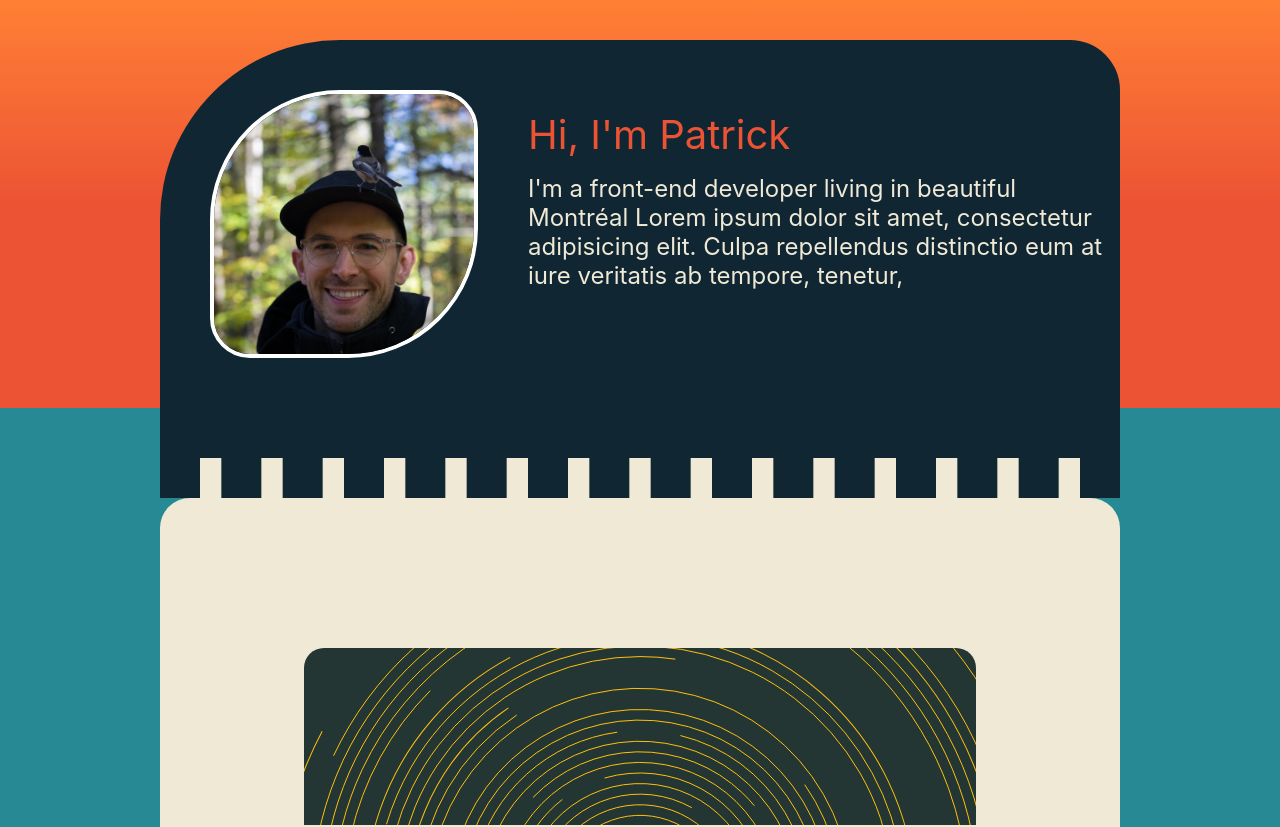
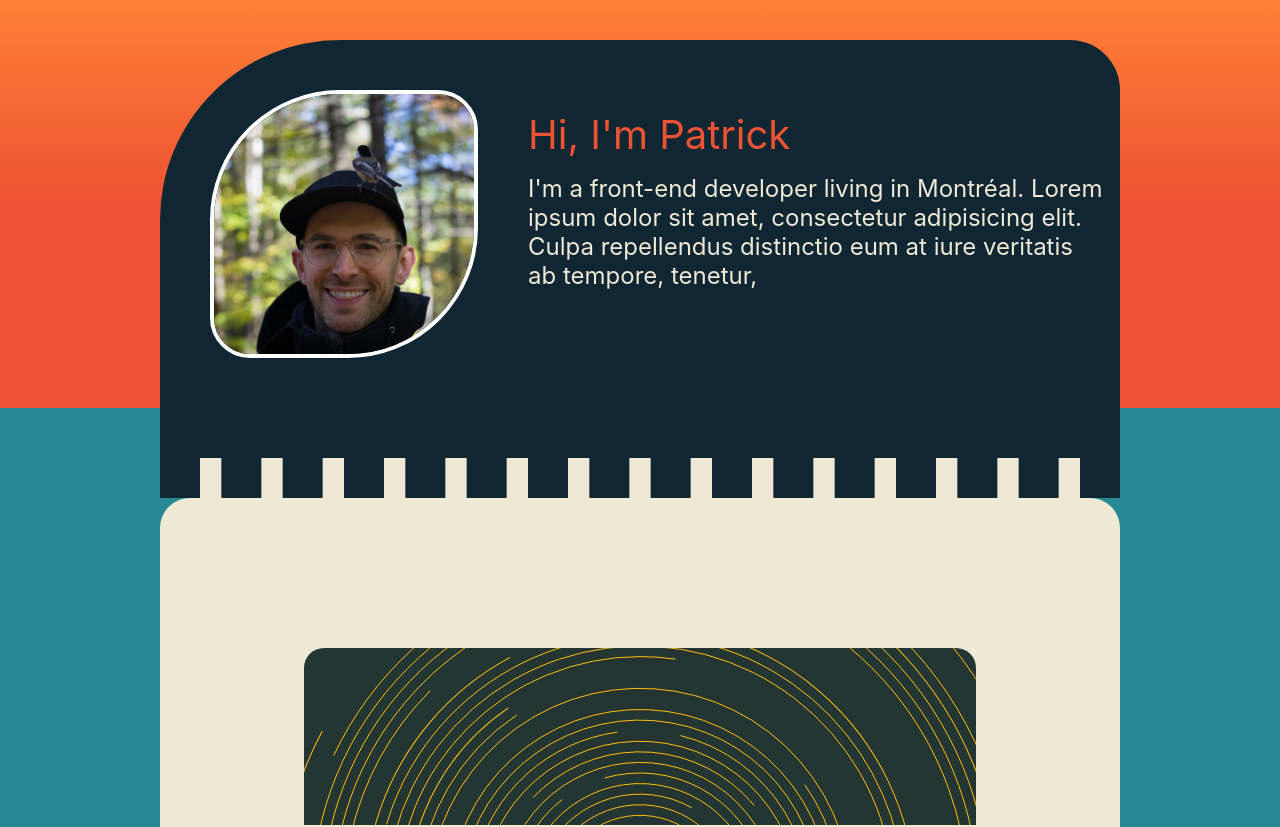
Before and after one commit to ppduss/portfolio, a React (Create React App) app: page / in a window 1280 px wide. Shown: the top 827 px of the page. Built offline with nearby package versions, Linux system fonts and the light colour scheme.

Commit message:
NPM changes

```diff
--- a/package.json
+++ b/package.json
@@ -11,7 +11,8 @@
     "node-sass": "^4.14.1",
     "react": "^16.13.1",
     "react-dom": "^16.13.1",
-    "react-scripts": "^3.4.1"
+    "react-scripts": "^3.4.1",
+    "styled-components": "^5.1.0"
   },
   "scripts": {
     "start": "react-scripts start",
--- a/src/Portfolio/Portfolio.scss
+++ b/src/Portfolio/Portfolio.scss
@@ -139,6 +139,7 @@
     }
     .text_box {
       max-width: 90%;
+      // background-color: $col2d;
       @media (min-width: 480px){
         max-width: 80%;
       }
--- a/src/Portfolio/index.jsx
+++ b/src/Portfolio/index.jsx
@@ -11,7 +11,7 @@ const App = () => {
           <img className="face" src={face} alt="profile shot" />
           <div className="text_box">
             <div className="greetings">Hi, I'm Patrick</div>
-            <div className="iam">I'm a front-end developer living in beautiful Montréal  Lorem ipsum dolor sit amet, consectetur adipisicing elit. Culpa repellendus distinctio eum at iure veritatis ab tempore, tenetur,</div>
+            <div className="iam">I'm a front-end developer living in Montréal.  Lorem ipsum dolor sit amet, consectetur adipisicing elit. Culpa repellendus distinctio eum at iure veritatis ab tempore, tenetur,</div>
           </div>
         </div>
       </div>
```
Also changed, not shown: 1 other file (tests, documents, lock files or other folders).
